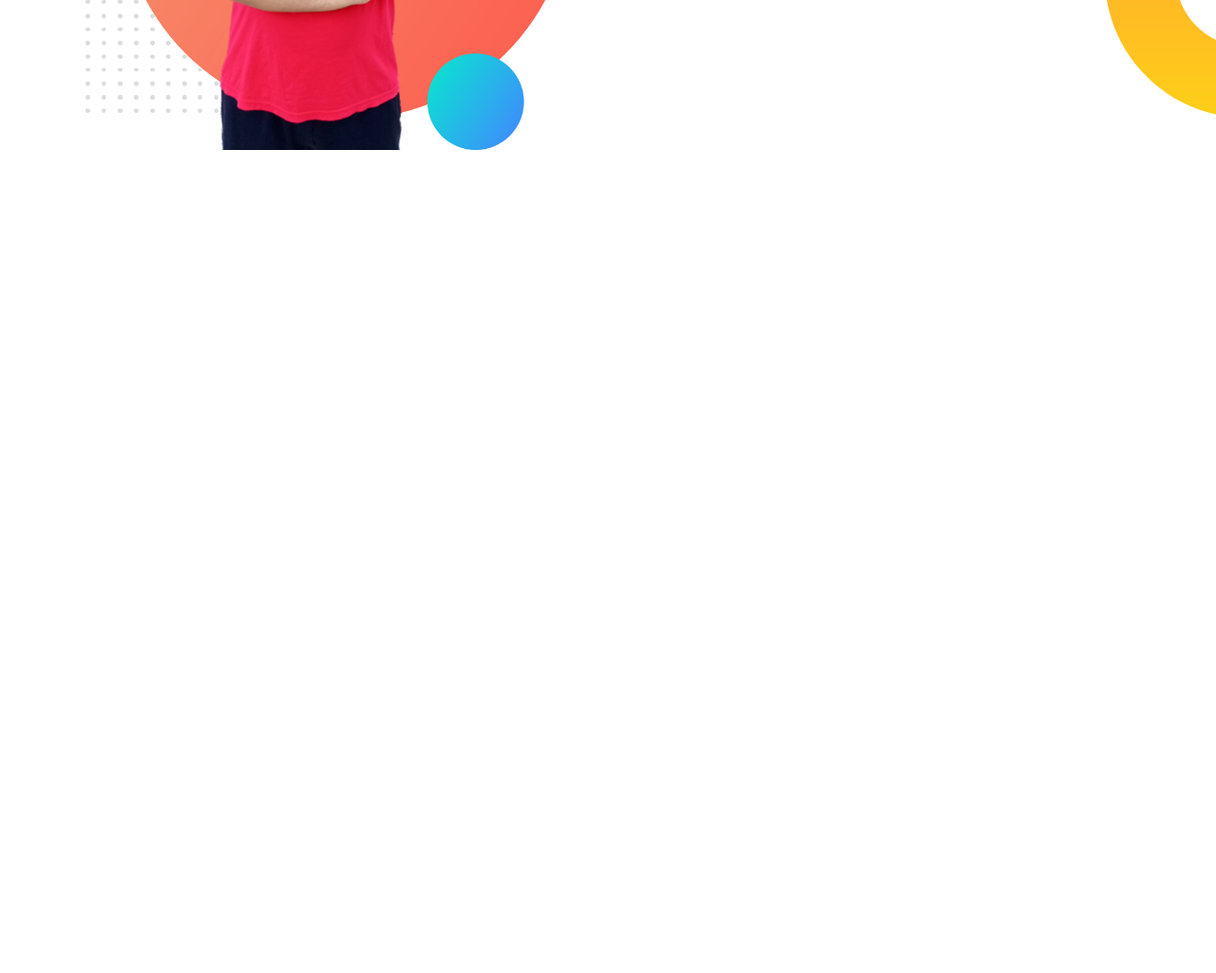
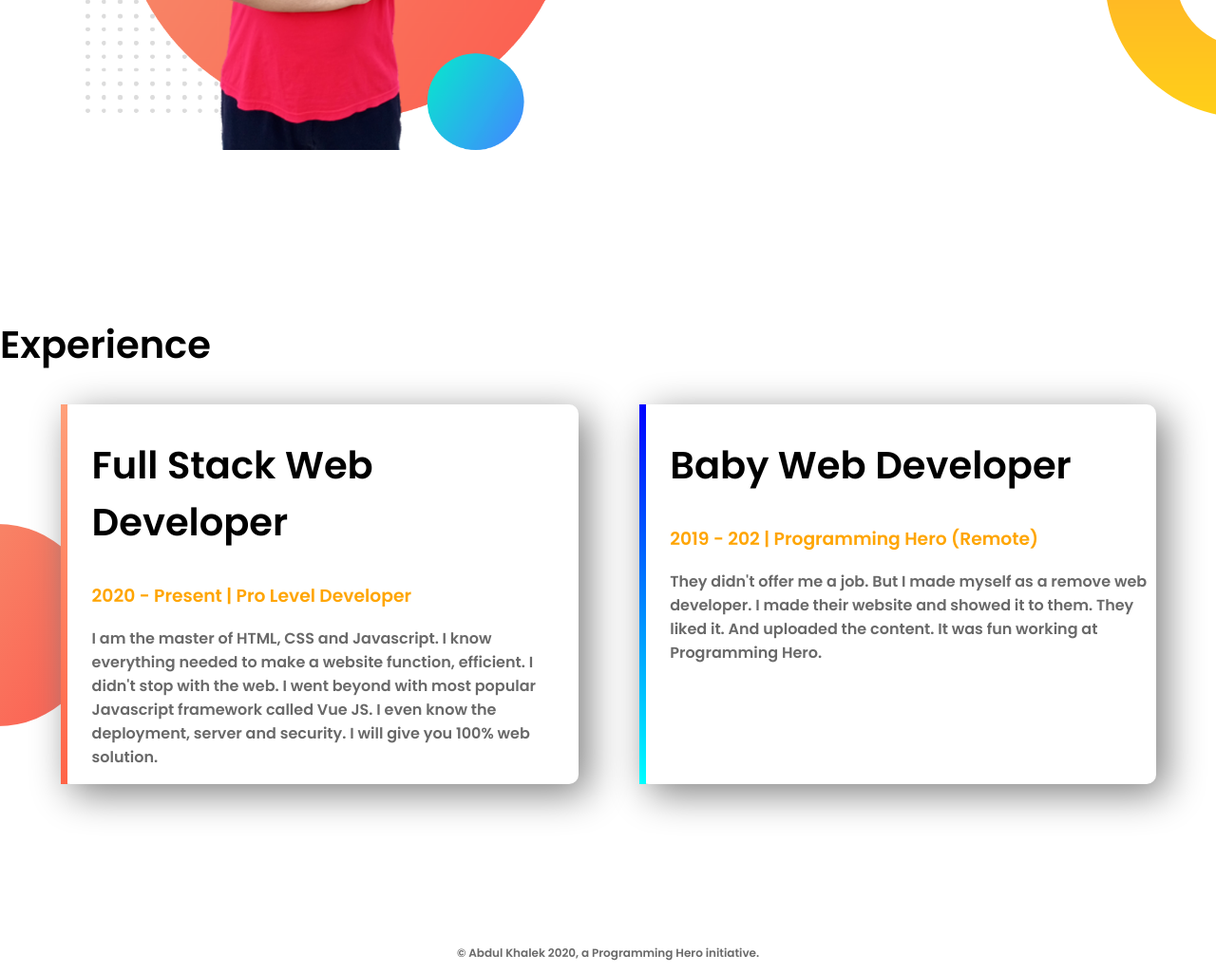
Before and after one commit to Khalek6099/web-portfolio, a plain HTML site: page index.html in a window 1280 px wide. Shown: the part 1000-2025 px from the top of the page at 95% size. Before the commit the page ends 1300 px from the top, so only its background shows below. Drawn offline with Linux system fonts and the light colour scheme.

Commit message:
added footer

```diff
--- a/index.html
+++ b/index.html
@@ -12,7 +12,7 @@
     <section class="top-banner">
         <div class="half-width">
             <h1>Welcome To</h1>
-            <h1><span class="name-highlight">Abdul Khalek</span> World</h1>
+            <h1><span class="orange-highlight">Abdul Khalek</span> World</h1>
             <h3>Building Climber and Train Stopper</h3>
             <p>You might saw me jumping, climbing buildings, and stopping trains. But nobody pays me a dime for that work. That's why I am learning and mastering web development. I will not stop until I become the Web Development Hero</p>
             <a class="link-button" target="_blank" href="https://www.facebook.com/profile.php?id=100005025105728">HIRE ME</a>
@@ -32,5 +32,21 @@
             <a class="link-button" target="_blank" href="https://www.facebook.com/profile.php?id=100005025105728">Download CV</a>
         </div>
     </section>
+    <section class="experience-area">
+        <h2>Experience</h2>
+        <div id="full-stack" class="half-width single-experience">
+            <h2>Full Stack Web Developer</h2>
+            <h3  class="orange-highlight">2020 - Present | Pro Level Developer</h3>
+            <p>I am the master of HTML, CSS and Javascript. I know everything needed to make a website function, efficient. I didn't stop with the web. I went beyond with most popular Javascript framework called Vue JS. I even know the deployment, server and security. I will give you 100% web solution.</p>
+        </div>
+        <div id="baby-web" class="half-width single-experience">
+            <h2>Baby Web Developer</h2>
+            <h3  class="orange-highlight">2019 - 202 | Programming Hero (Remote)</h3>
+            <p>They didn't offer me a job. But I made myself as a remove web developer. I made their website and showed it to them. They liked it. And uploaded the content. It was fun working at Programming Hero.</p>
+        </div>
+    </section>
+    <footer>
+        <p>© Abdul Khalek 2020, a Programming Hero initiative.</p>
+    </footer>
 </body>
 </html>
--- a/style.css
+++ b/style.css
@@ -12,7 +12,7 @@ h2{
 p{
     color: dimgray;
 }
-.name-highlight{
+.orange-highlight{
     color: orange;
 }
 .half-width{
@@ -45,3 +45,28 @@ section{
     background-repeat: no-repeat;
     background-position: right;
 }
+.single-experience{
+    box-shadow: 10px 10px 40px gray;
+    border-radius: 10px;
+    height: 80%;
+    background-color: white;
+}
+.experience-area{
+    background-image: url(images/exp-bg.png);
+    background-repeat: no-repeat;
+    background-position: left;
+}
+#full-stack{
+    border-left: 7px solid;
+    border-image: linear-gradient(180deg, lightsalmon, tomato);
+    border-image-slice: 1;
+}
+#baby-web{
+    border-left: 7px solid;
+    border-image: linear-gradient(180deg, blue, cyan);
+    border-image-slice: 1;
+}
+footer p{
+    text-align: center;
+    font-size: 12px;
+}
```
